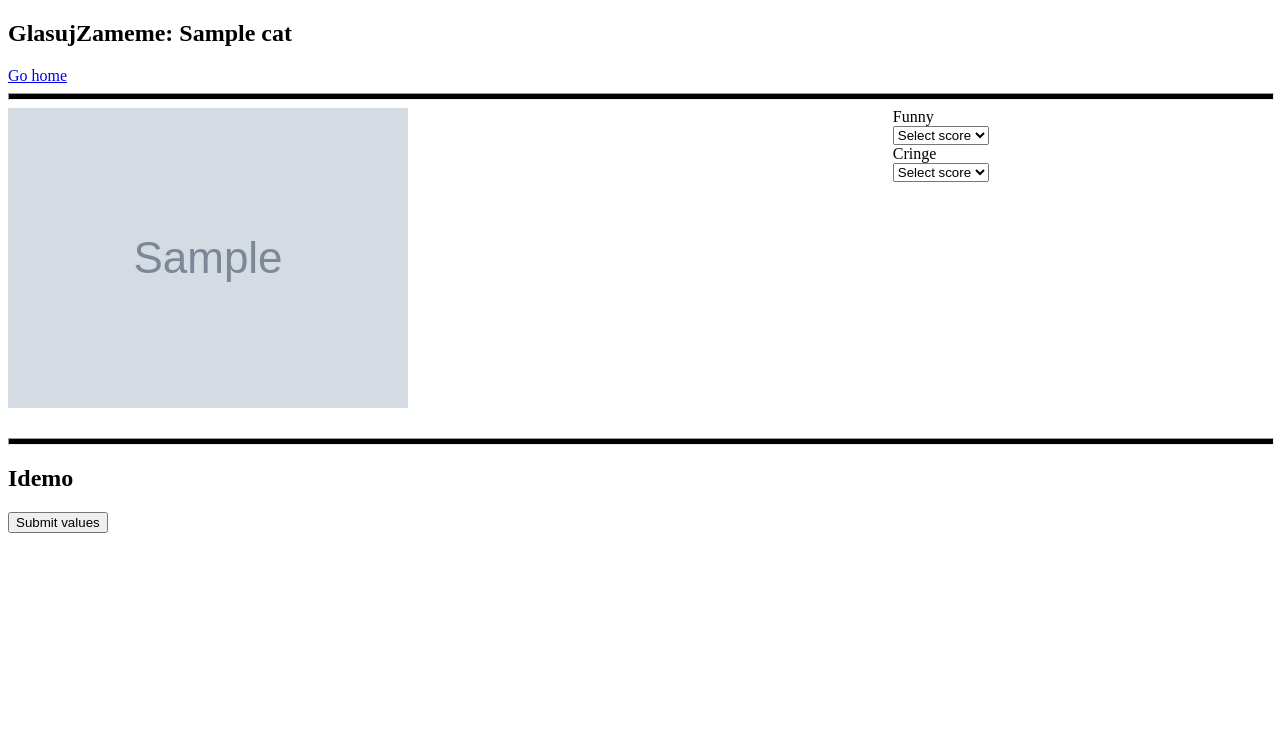
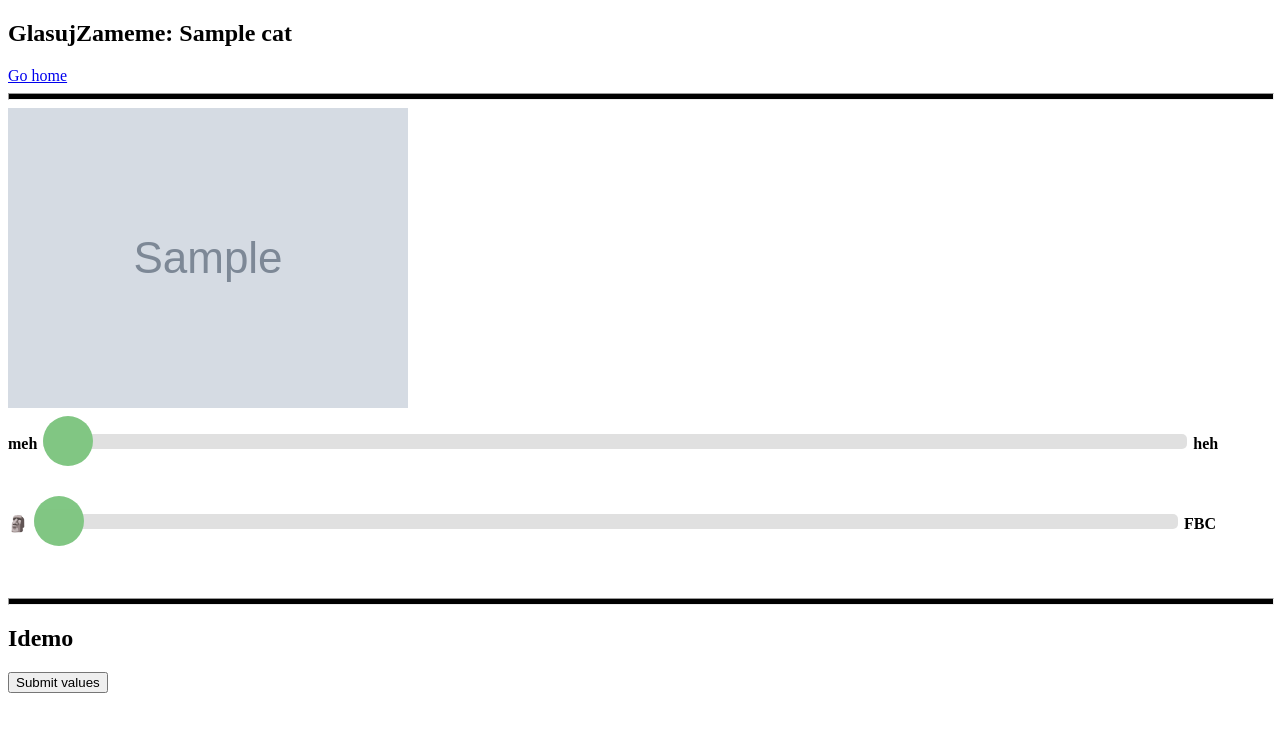
Before and after one commit to mlubej/hehormeh, a Flask app: template hehormeh/templates/vote.html in a window 1280 px wide. Shown: the top 732 px of the page. Run offline with Flask 3, Linux system fonts and the light colour scheme; the template is opened without the code that fills it: most values are stand-ins (such as "Sample title", 1, 10 or a date in 2020); grey boxes marked "Sample" are stand-in pictures; parts of the project's set-up code (start-up, migrations or seed data) failed here and were passed over.

Commit message:
Initial implementation of sliders for voting

```diff
--- a/hehormeh/app.py
+++ b/hehormeh/app.py
@@ -93,10 +93,13 @@ def vote():
     if request.method == "POST":
         cat_id = int(request.form["cat_id"])
         img_names = {int(k.split("_")[-1]): v for k, v in request.form.items() if "img_name" in k}
+
         funny_votes = {int(k.split("_")[-1]): int(v) for k, v in request.form.items() if "funny" in k}
+        funny_voted = {int(k.split("_")[-1]): int(v) for k, v in request.form.items() if "f_slider_moved" in k}
         cringe_votes = {int(k.split("_")[-1]): int(v) for k, v in request.form.items() if "cringe" in k}
+        cringe_voted = {int(k.split("_")[-1]): int(v) for k, v in request.form.items() if "c_slider_moved" in k}
 
-        if not is_voting_valid(funny_votes, cringe_votes):
+        if not is_voting_valid(funny_votes, funny_voted) or not is_voting_valid(cringe_votes, cringe_voted):
             abort(400, description="Make sure you vote for all the memes!")
 
         contents = []
--- a/hehormeh/templates/vote.html
+++ b/hehormeh/templates/vote.html
@@ -3,7 +3,7 @@
   <head>
     <meta charset="UTF-8" />
     <title>GlasujZameme</title>
-    <link rel="stylesheet" href="{{ url_for('static', filename='style.css') }}" />
+    <link rel="stylesheet" href="{{ url_for('static', filename='styles/style.css') }}" />
   </head>
 
   <body>
@@ -14,34 +14,29 @@
     <form action="/vote" method="post">
       {% for image, is_author in image_and_author_info.items() %}
       {% set img_name = image.split('/')[-1] %}
-      <div style="width: 100%; overflow: hidden">
-        <div style="width: 50%; float: left"><img src="{{ image }}" /></div>
-        <div style="margin-left: 70%">
+        <img src="{{ image }}" />
           {% if is_author %}
           <div>Sori bre, ta je tvoj...<br />Daj 5ko nekam drugam.</div>
           {% else %}
-          <div>Funny</div>
-          <select name="funny_{{ loop.index0 }}">
-            <option value="-1">Select score</option>
-            <option value="1">1</option>
-            <option value="2">2</option>
-            <option value="3">3</option>
-            <option value="4">4</option>
-            <option value="5">5</option>
-          </select>
-          <div>Cringe</div>
-          <select name="cringe_{{ loop.index0 }}">
-            <option value="-1" >Select score</option>
-            <option value="1">1</option>
-            <option value="2">2</option>
-            <option value="3">3</option>
-            <option value="4">4</option>
-            <option value="5">5</option>
-          </select>
+          <!-- Slider for voting -->
+          <div class="slider-container">
+            <b>meh</b>
+            <input type="range" id="funny_slider_{{ loop.index0 }}" name="funny_slider_{{ loop.index0 }}" min="0" max="100" value="0" oninput="markSliderMoved('f_slider_moved_{{ loop.index0 }}')" class="slider">
+            <b>heh</b>
+          </div>
+          <!-- Hidden field to track if the slider was moved -->
+          <input type="hidden" id="f_slider_moved_{{ loop.index0 }}" name="f_slider_moved_{{ loop.index0 }}" value="0">
+
+          <div class="slider-container">
+            <b>🗿</b>
+            <input type="range" id="cringe_slider_{{ loop.index0 }}" name="cringe_slider_{{ loop.index0 }}" min="0" max="100" value="0" oninput="markSliderMoved('c_slider_moved_{{ loop.index0 }}')" class="slider">
+            <b>FBC</b>
+          </div>
+          <!-- Hidden field to track if the slider was moved -->
+          <input type="hidden" id="c_slider_moved_{{ loop.index0 }}" name="c_slider_moved_{{ loop.index0 }}" value="0">
+
           <input type="hidden" name="img_name_{{ loop.index0 }}" value="{{img_name}}" />
-        </div>
         {% endif %}
-      </div>
       <br />
       <hr style="width: 100%; height: 5px; background-color: black" />
       {% endfor %}
@@ -50,5 +45,10 @@
       <input type="submit" value="Submit values" />
       <input type="hidden" name="cat_id" value="{{cat_id}}" />
     </form>
+  <script>
+    function markSliderMoved(slider_moved_id) {
+      document.getElementById(slider_moved_id).value = "1";
+    }
+  </script>
   </body>
 </html>
--- a/static/styles/style.css
+++ b/static/styles/style.css
@@ -16,3 +16,39 @@ td {
   text-align: center;
   vertical-align: middle;
 }
+
+.slider-container {
+  width: 100%;
+  height: 60px;
+  position: relative;
+  margin-top: 20px;
+}
+
+.slider {
+  -webkit-appearance: none;
+  width: calc(100% - 120px);
+  height: 15px;
+  border-radius: 5px;
+  background: #d3d3d3;
+  outline: none;
+  opacity: 0.7;
+  transition: opacity 0.2s;
+}
+
+.slider::-webkit-slider-thumb {
+  -webkit-appearance: none;
+  appearance: none;
+  width: 50px;
+  height: 50px;
+  border-radius: 50%;
+  background: #4CAF50;
+  cursor: pointer;
+}
+
+.slider::-moz-range-thumb {
+  width: 50px;
+  height: 50px;
+  border-radius: 50%;
+  background: #4CAF50;
+  cursor: pointer;
+}
```
Also changed, not shown: hehormeh/utils.py (+6 -7 lines).
